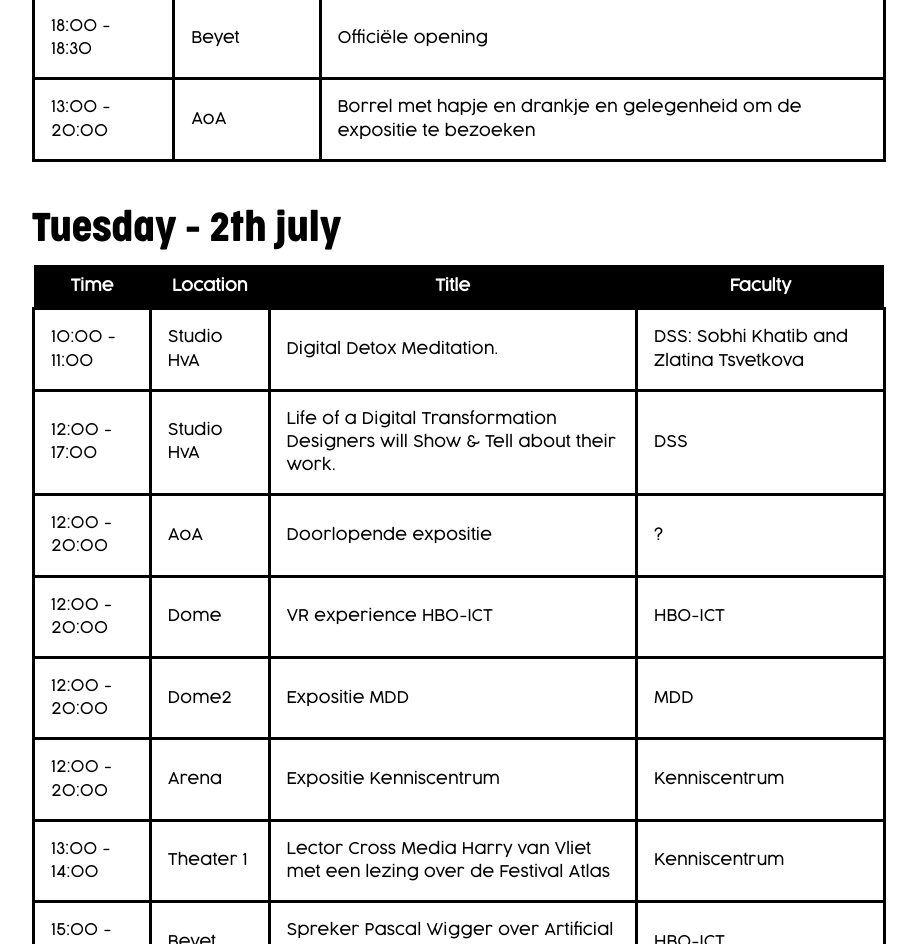
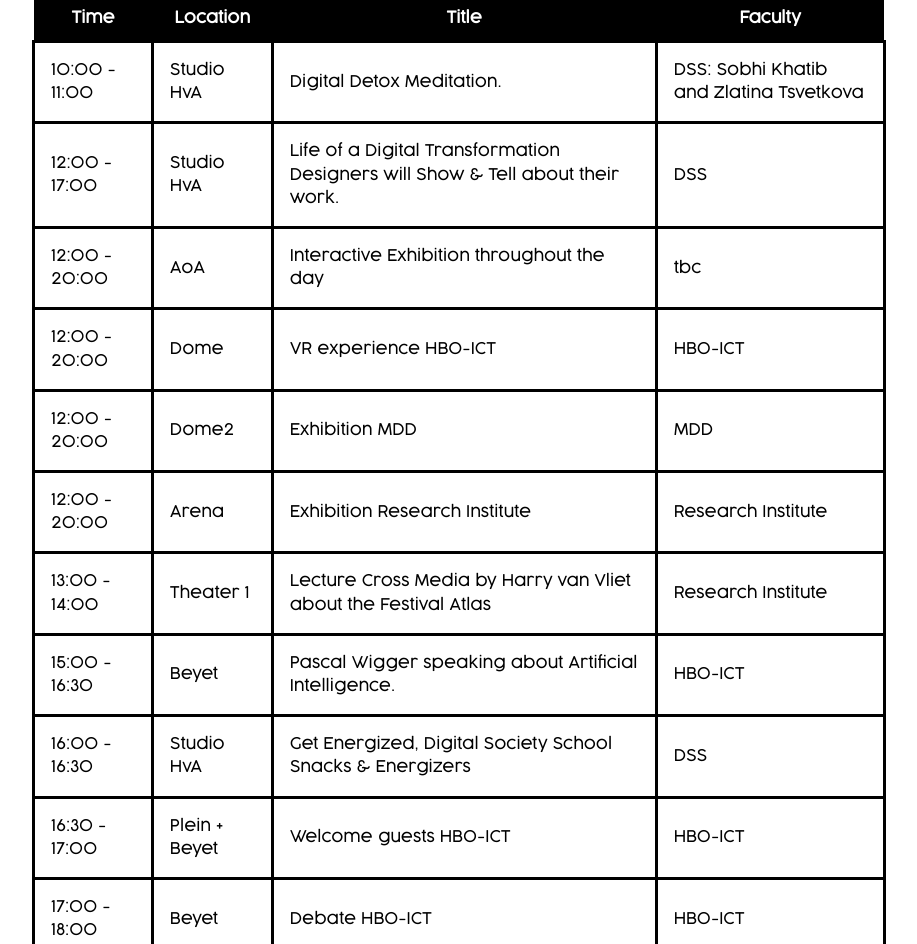
Before and after one commit to outburstams/outburst.ams, an Eleventy site: page pages/program.njk in a window 1280 px wide. Shown: the part 548-1492 px from the top of the page, without its empty margins (181-1098 px from the left). Built offline with nearby package versions, Linux system fonts and the light colour scheme; Eleventy itself is replaced by a stand-in of ours; files that its build step writes are made by us from their sources; a web font is replaced by a local one.

Commit message:
Fix english program

```diff
--- a/_data/schedule/friday.json
+++ b/_data/schedule/friday.json
@@ -1,86 +1,62 @@
 {
   "event1": {
-    "time": "9:00 - 9:15",
-    "location": "Beyet",
-    "title": "Opening bijeenkomst DCA",
+    "time": "9:00 - 12:00",
+    "location": "Beyet / Theatre",
+    "title": "Meeting, including first Keynote and parallel sessions  DCA",
     "organisation": "DCA"
   },
   "event2": {
-    "time": "9:15 - 10:00",
-    "location": "Beyet of theater",
-    "title": "Keynote  DCA",
-    "organisation": "DCA"
+    "time": "12:00 - 17:00",
+    "location": "AoA",
+    "title": "Interactive Exhibition throughout the day",
+    "organisation": "tbc"
   },
   "event3": {
-    "time": "10:00 - 11:00",
-    "location": "Theater",
-    "title": "Parallelsessie 1",
+    "time": "12:00 - 13:00",
+    "location": "Plein & AoA",
+    "title": "Lunch DCA with possibility to vist Interactive Exhibition",
     "organisation": "DCA"
   },
   "event4": {
-    "time": "11:00 - 12:00",
+    "time": "12:00 - 20:00",
+    "location": "Dome",
+    "title": "Exhibition HBO-ICT",
+    "organisation": "HBO-ICT"
+  },
+  "event5": {
+    "time": "12:00 - 20:00",
+    "location": "Dome2",
+    "title": "Exhibition MDD",
+    "organisation": "MDD"
+  },
+  "event6": {
+    "time": "12:00 - 20:00",
+    "location": "Arena",
+    "title": "Exhibition Research Centre",
+    "organisation": "Research Centre"
+  },
+  "event7": {
+    "time": "13:00 - 14:15",
     "location": "Theater",
-    "title": "Parallelsessie 2",
+    "title": "Continuation of Meeting DCA, second Keynote DCA",
     "organisation": "DCA"
   },
-  "event5": {
-    "time": "12:00 - 17:00",
-    "location": "AoA",
-    "title": "Doorlopende expositie van de topstukken.",
-    "organisation": "?"
-  },
-  "event6": {
-    "time": "12:00 - 13:00",
-    "location": "Plein & AoA",
-    "title": "Lunch DCA met gelegenheid tot het bezoeken van de expositie",
-    "organisation": "DCA"
-  },
-  "event7": {
-    "time": "12:00 - 20:00",
-    "location": "Dome",
-    "title": "Expositie HBO-ICT",
-    "organisation": "HBO-ICT"
-  },
   "event8": {
-    "time": "12:00 - 20:00",
-    "location": "Dome2",
-    "title": "Expositie MDD",
+    "time": "15:00 - 17:00",
+    "location": "tbc",
+    "title": "Graduation MDD",
     "organisation": "MDD"
   },
   "event9": {
-    "time": "12:00 - 20:00",
-    "location": "Arena",
-    "title": "Expositie Kenniscentrum",
-    "organisation": "Kenniscentrum"
+    "time": "15.00 - 17.00",
+    "location": "tbc",
+    "title": "Graduation Amfi",
+    "organisation": "Amfi"
   },
   "event10": {
-    "time": "13:00 - 13:45",
-    "location": "Theater",
-    "title": "Tweede Keynote DCA",
-    "organisation": "DCA"
-  },
-  "event11": {
-    "time": "13:45 - 14:15",
-    "location": "Theater",
-    "title": "Wrap up/besluit DCA",
-    "organisation": "DCA"
-  },
-  "event12": {
-    "time": "15.00 - 17.00",
-    "location": "Plaats?",
-    "title": "Diplomering MDD",
-    "organisation": "MDD"
-  },
-  "event13": {
-    "time": "00.00 - 00.00",
-    "location": "Amfi",
-    "title": "Diplomering Amfi",
-    "organisation": "Amfi"
-  },
-  "event14": {
     "time": "17.00 - 20.00",
-    "location": "Plaats?",
-    "title": "Slotfeest/borrel",
-    "organisation": "Allen"
+    "location": "tbc",
+    "title": "Closing Party",
+    "organisation": "tbc"
   }
 }
--- a/_data/schedule/monday.json
+++ b/_data/schedule/monday.json
@@ -1,25 +1,7 @@
 {
   "event1": {
-    "time": "17:00 - 17:45",
-    "location":  {
-      "title": "Dome",
-      "link": "http://www.amsterdamuas.com/locations/hva-locations/theo-thijssen-building.html?origin=70GMF5SRSdSq84xbw2MUIw"
-    },
-    "title": "Ontvangst genodigden met hapje en drankje."
-  },
-  "event2": {
-    "time": "17:45 - 18:00",
-    "location": "Beyet",
-    "title": "Gasten worden verzocht binnen plaats te nemen aan de grote tafel."
-  },
-  "event3": {
-    "time": "18:00 - 18:30",
-    "location": "Beyet",
-    "title": "Officiële opening"
-  },
-  "event4": {
-    "time": "13:00 - 20:00",
-    "location": "AoA",
-    "title": "Borrel met hapje en drankje en gelegenheid om de expositie te bezoeken"
+    "time": "17:00 - 20:00",
+    "location": "Beyet / Dome / AoA",
+    "title": "Official opening Outburst Amsterdam"
   }
 }
--- a/_data/schedule/thursday.json
+++ b/_data/schedule/thursday.json
@@ -2,97 +2,67 @@
   "event1": {
     "time": "10:00 - 10:30",
     "location": "Beyet",
-    "title": "Plenaire sessie CO-CB",
+    "title": "Central presentation CO-CB",
     "organisation": "CO-CB"
   },
   "event2": {
     "time": "10:00 - 17:00",
-    "location": "WBH 02B01",
-    "title": "Diploma-uitreiking",
+    "location": "Varioius Locations",
+    "title": "Graduation",
     "organisation": "CO-CB"
   },
   "event3": {
-    "time": "11:00 - 17:30",
-    "location": "BPH 0B02",
-    "title": "Diploma-uitreiking",
+    "time": "11:00 - 19:00",
+    "location": "Beyet",
+    "title": "Film containing the names of all graduates throughout the day",
     "organisation": "CO-CB"
   },
   "event4": {
-    "time": "11:00 - 17:30",
-    "location": "WBH02B09",
-    "title": "Diploma-uitreiking",
+    "time": "11:00 - 19:00",
+    "location": "Arena",
+    "title": "Exhibition of all graduates’ work",
     "organisation": "CO-CB"
   },
   "event5": {
-    "time": "11:00 - 19:00",
-    "location": "Beyet",
-    "title": "Doorlopend film met alle namen als aftiteling",
-    "organisation": "CO-CB"
+    "time": "12:00 - 20:00",
+    "location": "AoA",
+    "title": "Interactive Exhibition throughout the day",
+    "organisation": "tbc"
   },
   "event6": {
-    "time": "11:00 - 19:00",
-    "location": "Arena",
-    "title": "Expositie van alle afstudeerwerken van CO-CB",
-    "organisation": "CO-CB"
+    "time": "12:00 - 20:00",
+    "location": "Dome",
+    "title": "Exhibition HBO-ICT",
+    "organisation": "HBO-ICT"
   },
   "event7": {
     "time": "12:00 - 20:00",
-    "location": "AoA",
-    "title": "Doorlopende expositie",
-    "organisation": "?"
+    "location": "Dome2",
+    "title": "Exhibition MDD",
+    "organisation": "tbc"
   },
   "event8": {
     "time": "12:00 - 20:00",
-    "location": "Dome",
-    "title": "Expositie HBO-ICT",
-    "organisation": "HBO-ICT"
+    "location": "Arena",
+    "title": "Exhibition Research Institute",
+    "organisation": "tbc"
   },
   "event9": {
-    "time": "12:00 - 20:00",
-    "location": "Dome2",
-    "title": "Expositie MDD",
+    "time": "15:00 - 16:00",
+    "location": "Plein",
+    "title": "Experience Game",
+    "organisation": "Research Insititute"
+  },
+  "event10": {
+    "time": "16:00 - 18:00",
+    "location": "Plein",
+    "title": "Drinks and exhibition for stakeholders & partners MDD",
     "organisation": "MDD"
   },
-  "event10": {
-    "time": "12:00 - 20:00",
-    "location": "Arena",
-    "title": "Expositie Kenniscentrum",
-    "organisation": "Kenniscentrum"
-  },
   "event11": {
-    "time": "15:00 - 16:00",
+    "time": "17:30 - 19:30",
     "location": "Plein",
-    "title": "Experience game",
-    "organisation": "Kenniscentrum"
-  },
-  "event12": {
-    "time": "16:00 - 18:00",
-    "location": "Plein",
-    "title": "Borrel en expositie voor stakeholders en partners MDD",
-    "organisation": "MDD"
-  },
-  "event13": {
-    "time": "17:30 - 18:30",
-    "location": "Broedplaats",
-    "title": "Alumni bijeenkomst CO-CB",
-    "organisation": "CO-CB"
-  },
-  "event14": {
-    "time": "18:30 - 19:30",
-    "location": "Broedplaats",
-    "title": "Borrel Alumni CO-CB",
-    "organisation": "CO-CB"
-  },
-  "event15": {
-    "time": "18:00 - 18:30",
-    "location": "Floor",
-    "title": "Book Launch",
-    "organisation": "CO-CB"
-  },
-  "event16": {
-    "time": "18:30 - 19:00",
-    "location": "Floor",
-    "title": "Borrel Book Launch",
+    "title": "Alumni gathering CO-CB",
     "organisation": "CO-CB"
   }
 }
--- a/_data/schedule/tuesday.json
+++ b/_data/schedule/tuesday.json
@@ -14,8 +14,8 @@
   "event3": {
     "time": "12:00 - 20:00",
     "location": "AoA",
-    "title": "Doorlopende expositie",
-    "organisation": "?"
+    "title": "Interactive Exhibition throughout the day",
+    "organisation": "tbc"
   },
   "event4": {
     "time": "12:00 - 20:00",
@@ -26,43 +26,43 @@
   "event5": {
     "time": "12:00 - 20:00",
     "location": "Dome2",
-    "title": "Expositie MDD",
+    "title": "Exhibition MDD",
     "organisation": "MDD"
   },
   "event6": {
     "time": "12:00 - 20:00",
     "location": "Arena",
-    "title": "Expositie Kenniscentrum",
-    "organisation": "Kenniscentrum"
+    "title": "Exhibition Research Institute",
+    "organisation": "Research Institute"
   },
   "event7": {
     "time": "13:00 - 14:00",
     "location": "Theater 1",
-    "title": "Lector Cross Media Harry van Vliet met een lezing over de Festival Atlas",
-    "organisation": "Kenniscentrum"
+    "title": "Lecture Cross Media by Harry van Vliet about the Festival Atlas",
+    "organisation": "Research Institute"
   },
   "event8": {
     "time": "15:00 - 16:30",
     "location": "Beyet",
-    "title": "Spreker Pascal Wigger over Artificial Intelligence.",
+    "title": "Pascal Wigger speaking about Artificial Intelligence.",
     "organisation": "HBO-ICT"
   },
   "event9": {
     "time": "16:00 - 16:30",
     "location": "Studio HvA",
-    "title": "Get Energized",
+    "title": "Get Energized, Digital Society School Snacks & Energizers",
     "organisation": "DSS"
   },
   "event10": {
     "time": "16:30 - 17:00",
     "location": "Plein + Beyet",
-    "title": "Inloop gasten HBO-ICT",
+    "title": "Welcome guests HBO-ICT",
     "organisation": "HBO-ICT"
   },
   "event11": {
     "time": "17:00 - 18:00",
     "location": "Beyet",
-    "title": "Debat HBO-ICT",
+    "title": "Debate HBO-ICT",
     "organisation": "HBO-ICT"
   },
   "event12": {
@@ -74,13 +74,13 @@
   "event13": {
     "time": "18:00 - 19:00",
     "location": "Plein",
-    "title": "Borrel HBO-ICT",
+    "title": "Drinks HBO-ICT",
     "organisation": "HBO-ICT"
   },
   "event14": {
     "time": "19:00 - 21:00",
     "location": "Plein",
-    "title": "Campfire talks voor ongeveer 25-35 gasten.",
+    "title": "Campfire talks",
     "organisation": "MDD"
   }
 }
--- a/_data/schedule/wednesday.json
+++ b/_data/schedule/wednesday.json
@@ -8,8 +8,8 @@
   "event2": {
     "time": "12:00 - 20:00",
     "location": "AoA",
-    "title": "Doorlopende expositie",
-    "organisation": "?"
+    "title": "Interactive Exhibition throughout the day",
+    "organisation": "tbc"
   },
   "event3": {
     "time": "12:00 - 20:30",
@@ -20,14 +20,14 @@
   "event4": {
     "time": "12:00 - 20:00",
     "location": "Dome2",
-    "title": "Expositie MDD",
+    "title": "Exhibition MDD",
     "organisation": "MDD"
   },
   "event5": {
     "time": "12:00 - 20:00",
     "location": "Arena",
-    "title": "Expositie Kenniscentrum",
-    "organisation": "Kenniscentrum"
+    "title": "Exhibition Research Institute",
+    "organisation": "Research Institute"
   },
   "event6": {
     "time": "13:30 - 16:00",
@@ -38,25 +38,19 @@
   "event7": {
     "time": "16:00 - 16:30",
     "location": "Studio HvA",
-    "title": "Get Energized",
+    "title": "Get Energized, Digital Society School Snacks & Energizers",
     "organisation": "DSS"
   },
   "event8": {
-    "time": "18:00 - 19:00",
+    "time": "18:00 - 20:00",
     "location": "Dome & KSH",
-    "title": "Ontvangst gasten Golden Dot Award met een hapje en een drankje",
+    "title": "Golden Dot Awards, possibility to view the nominated projects",
     "organisation": "CMD"
   },
   "event9": {
-    "time": "19:00 - 20:00",
-    "location": "Beyet",
-    "title": "Plenair programma inclusief uitreiking prijzen",
+    "time": "20:00 - 21:00",
+    "location": "AoA, KSH",
+    "title": "Drinks and possibility to visit the Interactive Exhibition in the Architects of Air",
     "organisation": "CMD"
-  },
-  "event10": {
-    "time": "20:00 - 21:00",
-    "location": "AoA & KSH",
-    "title": "Borrel en gelegenheid tot het bekijken van de topstukken expositie",
-    "organisation": "?"
   }
 }
--- a/pages/program.njk
+++ b/pages/program.njk
@@ -17,21 +17,6 @@
       <td> {{schedule.monday.event1.time }} </td>
       <td> {{schedule.monday.event1.location }}</td>
       <td> {{schedule.monday.event1.title }}</td>
-    </tr>
-    <tr>
-      <td> {{schedule.monday.event2.time }} </td>
-      <td> {{schedule.monday.event2.location }}</td>
-      <td> {{schedule.monday.event2.title }}</td>
-    </tr>
-    <tr>
-      <td> {{schedule.monday.event3.time }} </td>
-      <td> {{schedule.monday.event3.location }}</td>
-      <td> {{schedule.monday.event3.title }}</td>
-    </tr>
-    <tr>
-      <td> {{schedule.monday.event4.time }} </td>
-      <td> {{schedule.monday.event4.location }}</td>
-      <td> {{schedule.monday.event4.title }}</td>
     </tr>
 </table>
 
@@ -194,12 +179,6 @@
       <td> {{schedule.wednesday.event9.title }}</td>
       <td> {{schedule.wednesday.event9.organisation }}</td>
     </tr>
-    <tr>
-      <td> {{schedule.wednesday.event10.time }} </td>
-      <td> {{schedule.wednesday.event10.location }}</td>
-      <td> {{schedule.wednesday.event10.title }}</td>
-      <td> {{schedule.wednesday.event10.organisation }}</td>
-    </tr>
 </table>
 
 <h2>Thursday - 4th july</h2>
@@ -277,36 +256,6 @@
       <td> {{schedule.thursday.event11.title }}</td>
       <td> {{schedule.thursday.event11.organisation }}</td>
     </tr>
-    <tr>
-      <td> {{schedule.thursday.event12.time }} </td>
-      <td> {{schedule.thursday.event12.location }}</td>
-      <td> {{schedule.thursday.event12.title }}</td>
-      <td> {{schedule.thursday.event12.organisation }}</td>
-    </tr>
-    <tr>
-      <td> {{schedule.thursday.event13.time }} </td>
-      <td> {{schedule.thursday.event13.location }}</td>
-      <td> {{schedule.thursday.event13.title }}</td>
-      <td> {{schedule.thursday.event13.organisation }}</td>
-    </tr>
-    <tr>
-      <td> {{schedule.thursday.event14.time }} </td>
-      <td> {{schedule.thursday.event14.location }}</td>
-      <td> {{schedule.thursday.event14.title }}</td>
-      <td> {{schedule.thursday.event14.organisation }}</td>
-    </tr>
-    <tr>
-      <td> {{schedule.thursday.event15.time }} </td>
-      <td> {{schedule.thursday.event15.location }}</td>
-      <td> {{schedule.thursday.event15.title }}</td>
-      <td> {{schedule.thursday.event15.organisation }}</td>
-    </tr>
-    <tr>
-      <td> {{schedule.thursday.event16.time }} </td>
-      <td> {{schedule.thursday.event16.location }}</td>
-      <td> {{schedule.thursday.event16.title }}</td>
-      <td> {{schedule.thursday.event16.organisation }}</td>
-    </tr>
 </table>
 
 <h2>Friday - 5th july</h2>
@@ -378,28 +327,4 @@
       <td> {{schedule.friday.event10.title }}</td>
       <td> {{schedule.friday.event10.organisation }}</td>
     </tr>
-    <tr>
-      <td> {{schedule.friday.event11.time }} </td>
-      <td> {{schedule.friday.event11.location }}</td>
-      <td> {{schedule.friday.event11.title }}</td>
-      <td> {{schedule.friday.event11.organisation }}</td>
-    </tr>
-    <tr>
-      <td> {{schedule.friday.event12.time }} </td>
-      <td> {{schedule.friday.event12.location }}</td>
-      <td> {{schedule.friday.event12.title }}</td>
-      <td> {{schedule.friday.event12.organisation }}</td>
-    </tr>
-    <tr>
-      <td> {{schedule.friday.event13.time }} </td>
-      <td> {{schedule.friday.event13.location }}</td>
-      <td> {{schedule.friday.event13.title }}</td>
-      <td> {{schedule.friday.event13.organisation }}</td>
-    </tr>
-    <tr>
-      <td> {{schedule.friday.event14.time }} </td>
-      <td> {{schedule.friday.event14.location }}</td>
-      <td> {{schedule.friday.event14.title }}</td>
-      <td> {{schedule.friday.event14.organisation }}</td>
-    </tr>
 </table>
```
